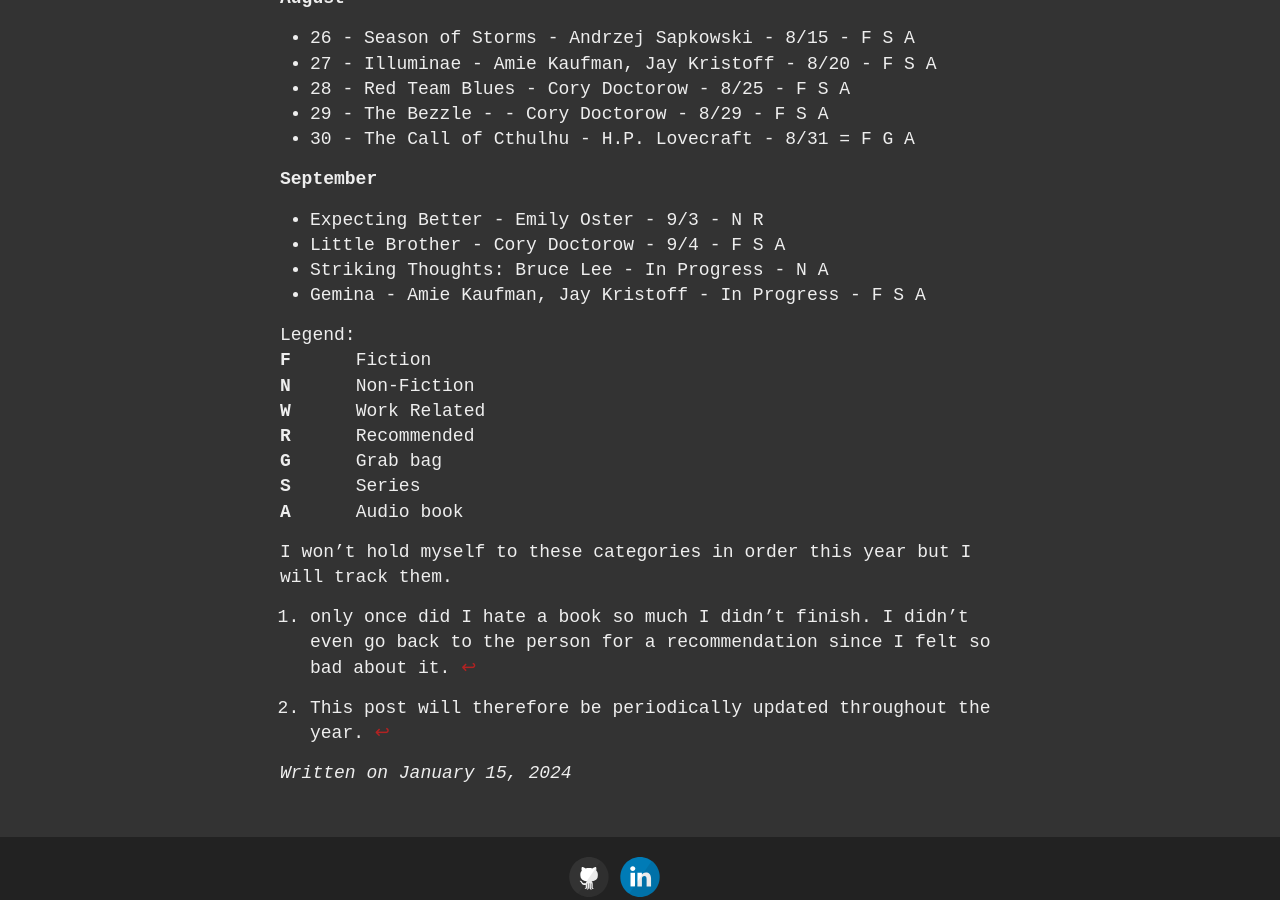
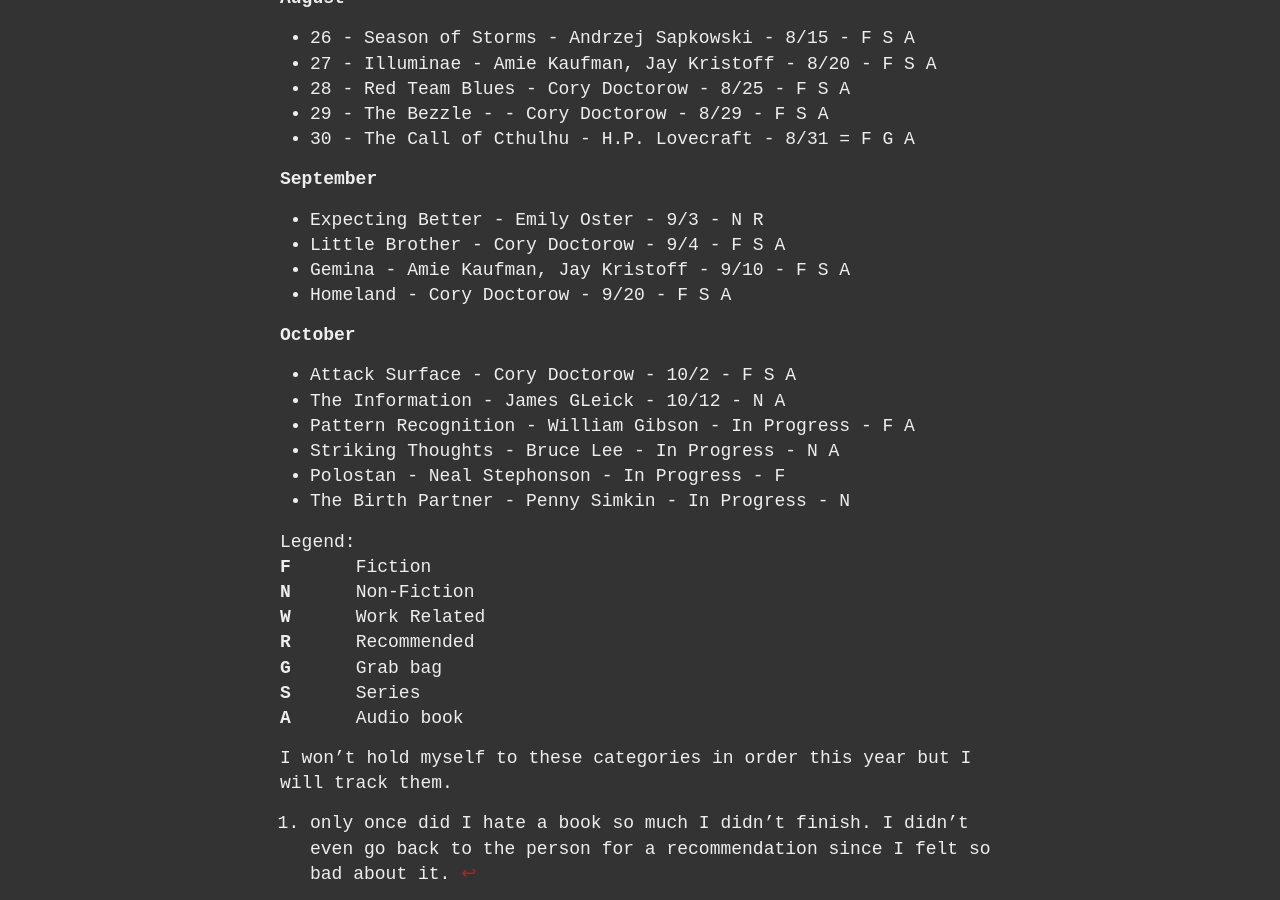
Before and after one commit to ninjajoe9/ninjajoe9.github.io, a Jekyll site: the page built from _posts/2024-01-15-Books-for-2024.md, in a window 1280 px wide and 900 px high, scrolled down 2613 px. Built offline with Jekyll 4.4.1, drawn with Linux system fonts in a browser that asks for light colours; our own code applies the rules of GitHub Pages for plain Markdown files.

Commit message:
add books to list for 2024

```diff
--- a/_posts/2024-01-15-Books-for-2024.md
+++ b/_posts/2024-01-15-Books-for-2024.md
@@ -70,10 +70,17 @@
 
 - Expecting Better - Emily Oster - 9/3 - N R
 - Little Brother - Cory Doctorow - 9/4 - F S A
-- Striking Thoughts: Bruce Lee - In Progress - N A
-- Gemina - Amie Kaufman, Jay Kristoff - In Progress - F S A
+- Gemina - Amie Kaufman, Jay Kristoff - 9/10 - F S A
+- Homeland - Cory Doctorow - 9/20 - F S A
 
+**October**
 
+- Attack Surface - Cory Doctorow - 10/2 - F S A
+- The Information - James GLeick - 10/12 - N A
+- Pattern Recognition - William Gibson - In Progress - F A
+- Striking Thoughts - Bruce Lee - In Progress - N A
+- Polostan - Neal Stephonson - In Progress - F
+- The Birth Partner - Penny Simkin - In Progress - N
 
 | Legend: ||
 |---|---|
```
